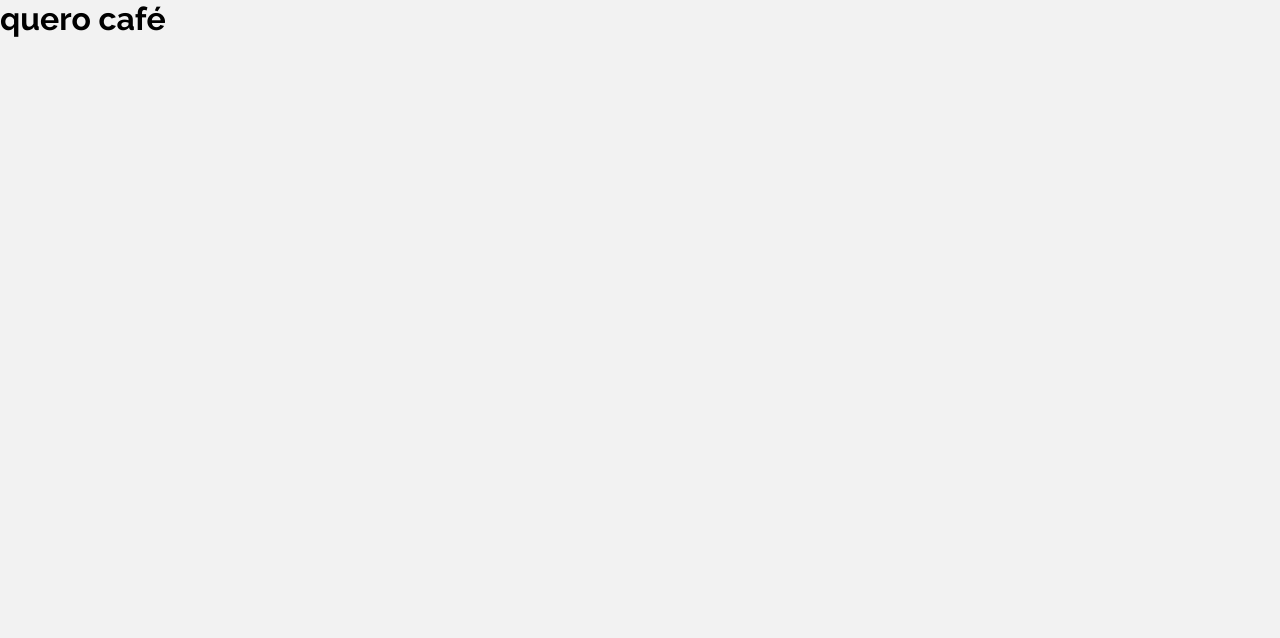
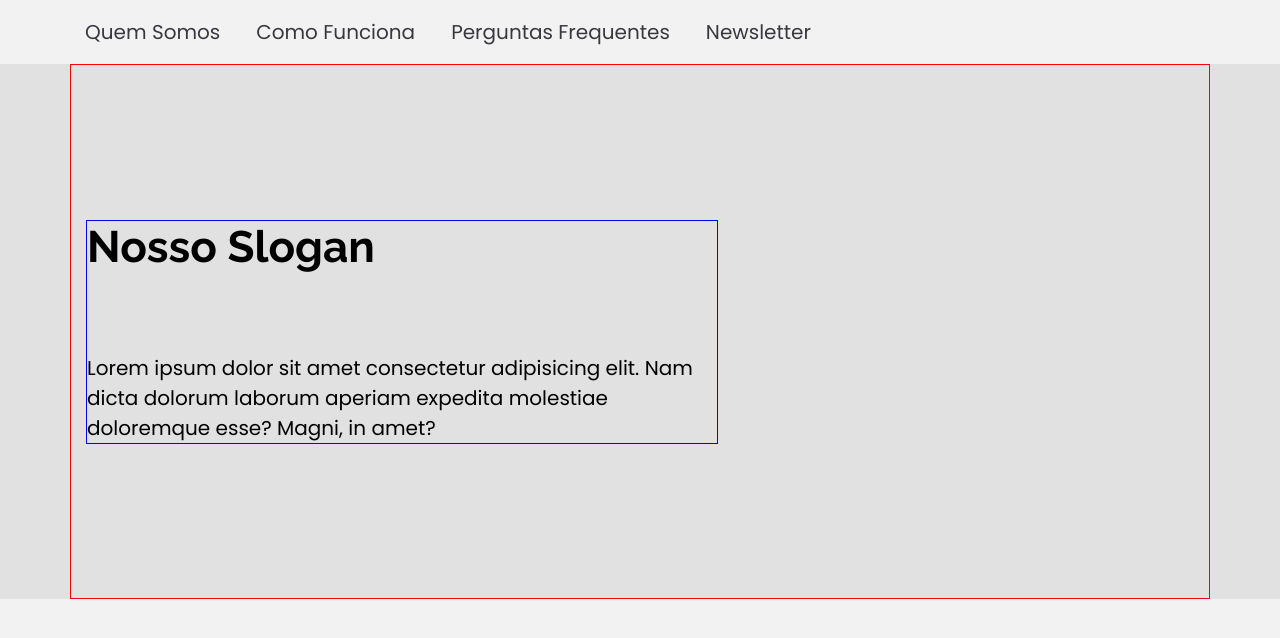
Before and after one commit to stelleal/front-projeto-final-gama, a React (Create React App) app: page / in a window 1280 px wide. Shown: the top 638 px of the page. Built offline with nearby package versions, Linux system fonts and the light colour scheme.

Commit message:
adicionados componentes Navbar e Banner

```diff
--- a/src/App.jsx
+++ b/src/App.jsx
@@ -1,10 +1,13 @@
+import { Banner } from './components/Banner';
+import { Navbar } from './components/Navbar';
 import { GlobalStyle } from './styles/global';
 
 export function App() {
 	return (
-		<div className="App">
-			<h1>quero café</h1>
+		<>
+			<Navbar />
+			<Banner />
 			<GlobalStyle />
-		</div>
+		</>
 	);
 }
--- /dev/null
+++ b/src/components/Banner/index.jsx
@@ -0,0 +1,17 @@
+import { Background } from './styles';
+
+export function Banner() {
+	return (
+		<Background>
+			<div className="container">
+				<div>
+					<h1>Nosso Slogan</h1>
+					<p>
+						Lorem ipsum dolor sit amet consectetur adipisicing elit. Nam dicta dolorum
+						laborum aperiam expedita molestiae doloremque esse? Magni, in amet?
+					</p>
+				</div>
+			</div>
+		</Background>
+	);
+}
--- /dev/null
+++ b/src/components/Banner/styles.js
@@ -0,0 +1,29 @@
+import styled from 'styled-components';
+
+export const Background = styled.article`
+  background-color: #e1e1e1;
+
+  .container {
+  max-width: 1140px;
+  margin: 0 auto;
+  padding: 0 15px;
+  height: 535px;
+  border: 1px solid red; //retirar
+  display: flex;
+  align-items: center;
+
+  div {
+    max-width: 632px;
+    border: 1px solid blue; //retirar
+
+    h1 {
+      margin-bottom: 81px;
+      font-size: 2.75rem;
+    }
+
+    p {
+      font-size: 1.25rem;
+    }
+  }
+}
+`;
--- /dev/null
+++ b/src/components/Navbar/index.jsx
@@ -0,0 +1,18 @@
+import { Container } from "./styles";
+
+export function Navbar() {
+
+  return (
+    <Container>
+      <nav>
+        <ul>
+          <li><a href=".">Quem Somos</a></li>
+          <li><a href=".">Como Funciona</a></li>
+          <li><a href=".">Perguntas Frequentes</a></li>
+          <li><a href=".">Newsletter</a></li>
+        </ul>
+      </nav>
+    </Container>
+  )
+
+}
--- /dev/null
+++ b/src/components/Navbar/styles.js
@@ -0,0 +1,25 @@
+import styled from 'styled-components';
+
+export const Container = styled.header`
+	max-width: 1140px;
+	margin: 0 auto;
+  padding: 0 15px;
+	nav ul {
+		display: flex;
+		align-items: center;
+		gap: 36px;
+
+		li {
+      list-style: none;
+
+      a {
+        display: inline-block;
+        text-decoration: none;
+        padding: 7px 0;
+        margin: 10px 0;
+        color: var(--black);
+        font-size: 1.25rem;
+      }
+		}
+	}
+`;
```
